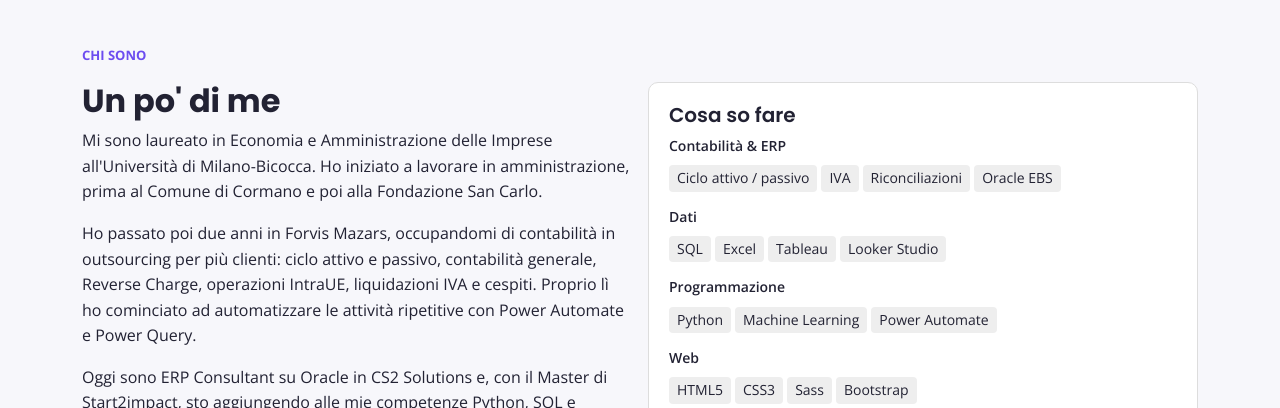
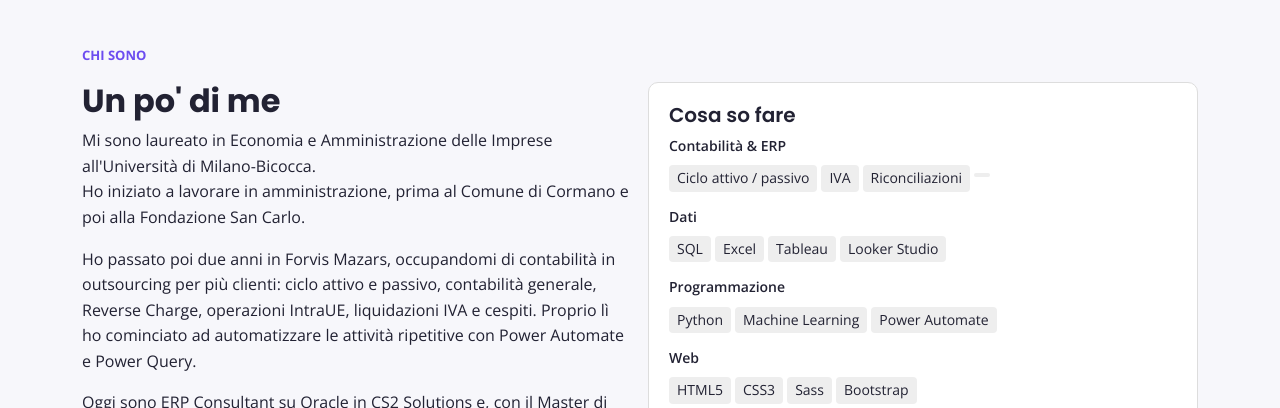
Before and after one commit to masterx567/sito-personale, a plain HTML site: page index.html in a window 1280 px wide. Shown: the part 692-1100 px from the top of the page. Drawn offline with nearby package versions, Linux system fonts and the light colour scheme.

Commit message:
sistemazione home page

```diff
--- a/index.html
+++ b/index.html
@@ -75,7 +75,7 @@
     <div class="row g-3">
       <div class="col-md-6">
         <h2>Un po' di me</h2>
-        <p>Mi sono laureato in Economia e Amministrazione delle Imprese all'Università di Milano-Bicocca. Ho iniziato a lavorare in amministrazione, prima al Comune di Cormano e poi alla Fondazione San Carlo.</p>
+        <p>Mi sono laureato in Economia e Amministrazione delle Imprese all'Università di Milano-Bicocca. <br>Ho iniziato a lavorare in amministrazione, prima al Comune di Cormano e poi alla Fondazione San Carlo.</p>
         <p>Ho passato poi due anni in Forvis Mazars, occupandomi di contabilità in outsourcing per più clienti: ciclo attivo e passivo, contabilità generale, Reverse Charge, operazioni IntraUE, liquidazioni IVA e cespiti. Proprio lì ho cominciato ad automatizzare le attività ripetitive con Power Automate e Power Query.</p>
         <p>Oggi sono ERP Consultant su Oracle in CS2 Solutions e, con il Master di Start2impact, sto aggiungendo alle mie competenze Python, SQL e Machine Learning.</p>
       </div>
@@ -83,7 +83,7 @@
         <div class="riquadro h-100">
           <h3 class="h5">Cosa so fare</h3>
           <p class="mb-2 small fw-semibold">Contabilità &amp; ERP</p>
-          <span class="etichetta-competenza">Ciclo attivo / passivo</span><span class="etichetta-competenza">IVA</span><span class="etichetta-competenza">Riconciliazioni</span><span class="etichetta-competenza">Oracle EBS</span>
+          <span class="etichetta-competenza">Ciclo attivo / passivo</span><span class="etichetta-competenza">IVA</span><span class="etichetta-competenza">Riconciliazioni</span><span class="etichetta-competenza"></span>
           <p class="mb-2 mt-2 small fw-semibold">Dati</p>
           <span class="etichetta-competenza">SQL</span><span class="etichetta-competenza">Excel</span><span class="etichetta-competenza">Tableau</span><span class="etichetta-competenza">Looker Studio</span>
           <p class="mb-2 mt-2 small fw-semibold">Programmazione</p>
```
